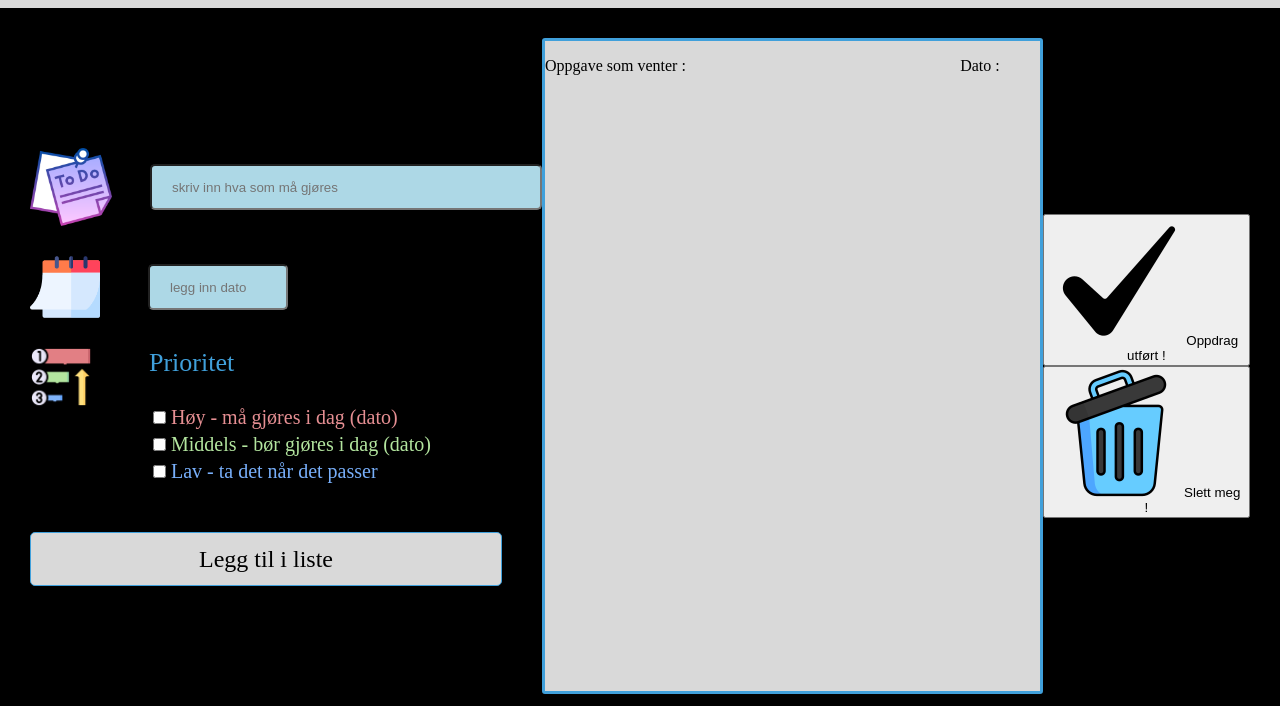
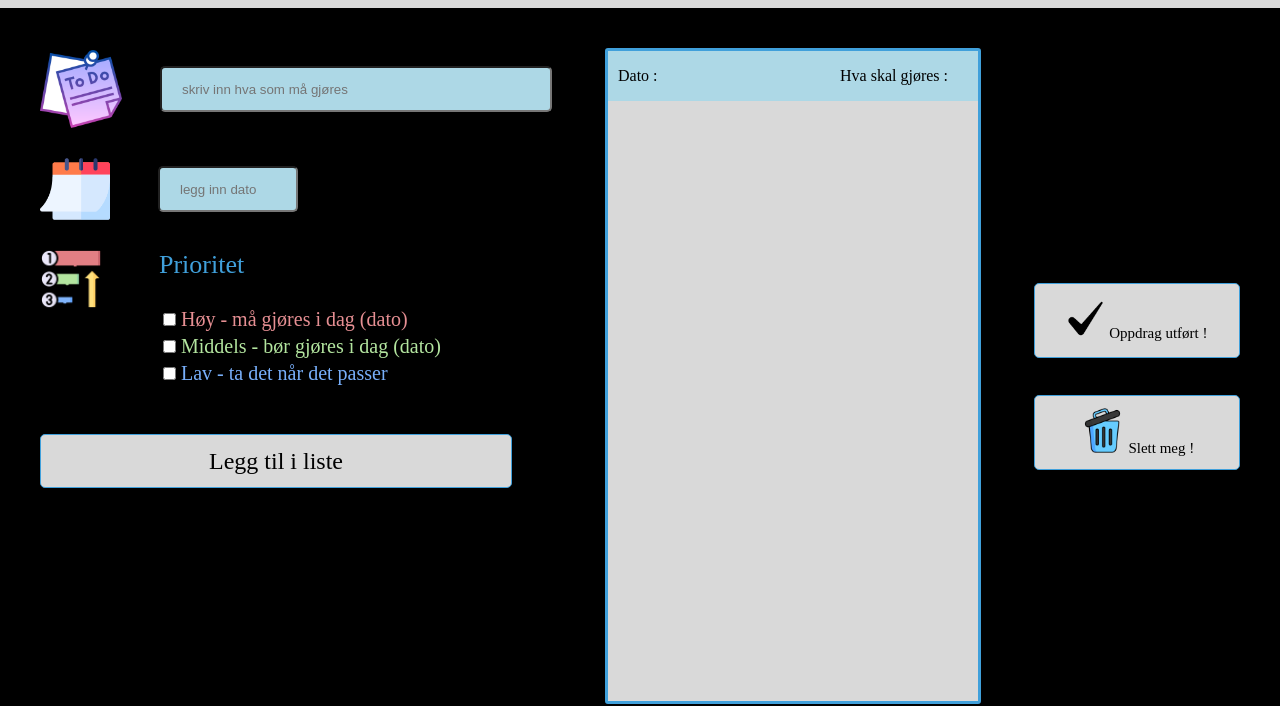
Before and after one commit to Lazy-CSharp-Coder/ToDoList, a website: page index.html in a window 1280 px wide. Shown: the part 73-779 px from the top of the page. Drawn offline with Linux system fonts and the light colour scheme; a web font is replaced by a local one.

Commit message:
kommet langt

```diff
--- a/index.html
+++ b/index.html
@@ -54,9 +54,9 @@
         <!-- <div class="listAndButtonWrapper"> -->
           <div class="flex toDoListDiv">
             <div class="flex listHeadingDiv">
-              <p class="listHeadingText">Oppgave som venter :</p>
               <p class="listHeadingText">Dato :</p>
-            </div>
+              <p class="listHeadingText">Hva skal gjøres :</p>
+           </div>
             <ul id="toDoList" class="toDoList">
             </ul>
           </div>
--- a/styles.css
+++ b/styles.css
@@ -75,7 +75,7 @@ li {
 
 main {
   flex-grow: 1;
-  margin: 30px;
+  margin: 40px;
 }
 
 section {
@@ -84,13 +84,16 @@ section {
 
 .hero {
   flex-direction: row;
-  justify-content: baseline;
+  justify-content:center;
+  gap: 53px;
 }
 
 .regTaskToDoForm {
   flex-direction: column;
   justify-content: center;
+  align-self: flex-start;
   gap:24px;
+
 
 }
 
@@ -191,6 +194,7 @@ section {
 /* så over til selve listen og knappene til den */
 
 .toDoListDiv {
+  flex-direction: column;
   width: 577px;
   height: 650px;
   background-color: var(--headerBackgroundColor);
@@ -203,16 +207,39 @@ section {
 .listHeadingDiv {
   width:100%;
   justify-content: space-between;
+  height: fit-content;
+  background-color: #add8e6;
 
+}
+
+.listHeadingText {
+ padding-left: 10px;
+ padding-right:30px;
 }
 
 .buttonDiv {
   flex-direction: column;
   justify-content: center;
+  gap: 37px;
 }
 
+.taskCompletedButton, .taskDeleteButton {
+  font-family: var(--primaryFontFamily);
+  font-size: 15px;
+  width : 206px;
+  height: 75px;
+  background-color: var(--headerBackgroundColor);
+  border: 1px solid var(--primaryTextColor);
+  border-radius: 5px;
+}
 
+.taskCompletedImg {
+  width: 39px;
+}
 
+.taskDeleteImg {
+  width: 45px;
+}
 
 
 
```
